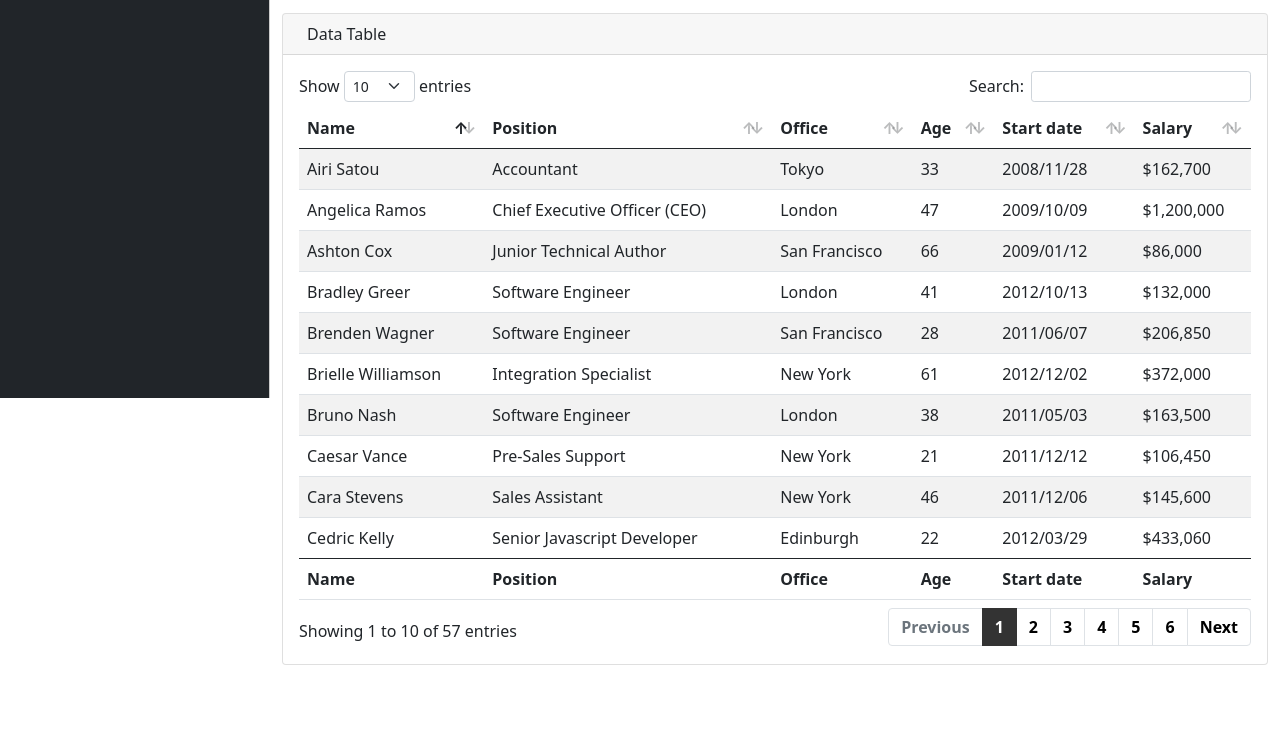
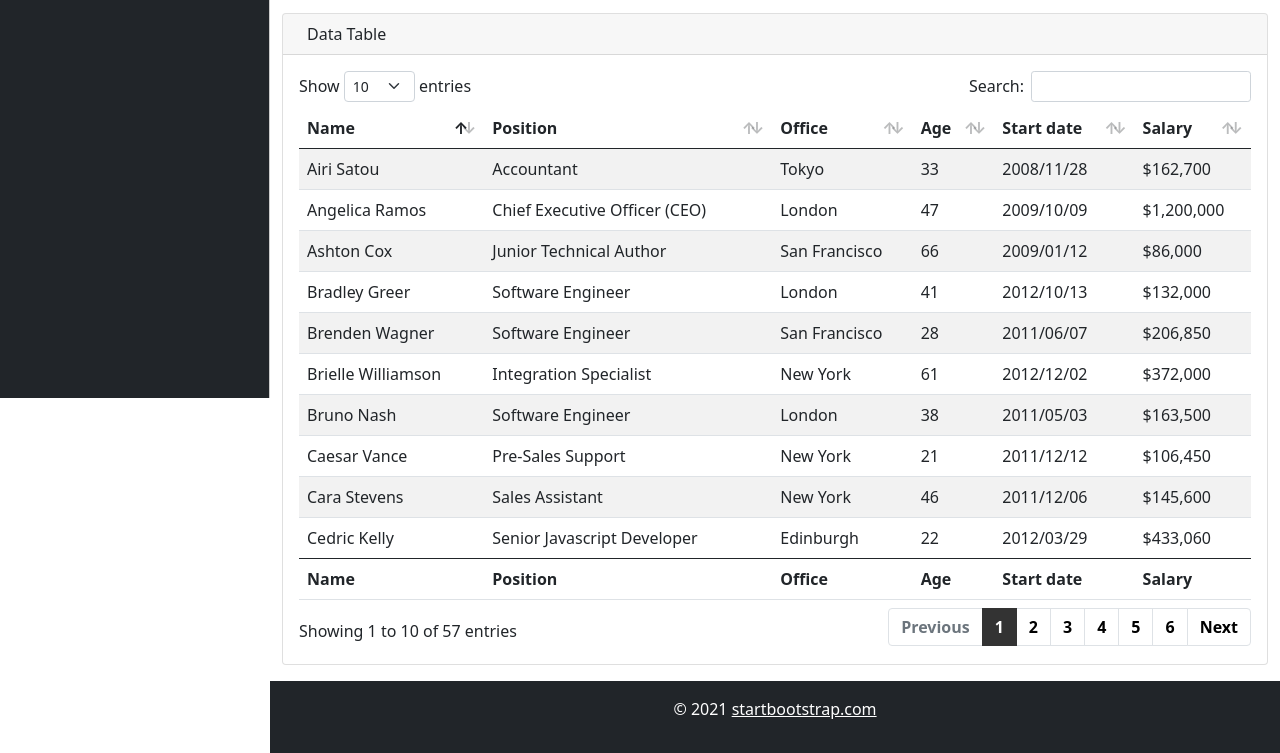
Before and after one commit to IvanConsalter/Build_Website_17-Dashboard-, a plain HTML site: page index.html in a window 1280 px wide. Shown: the part 402-1155 px from the top of the page. Before the commit the page ends 1083 px from the top, so only its background shows below. Drawn offline with nearby package versions, Linux system fonts and the light colour scheme; some icons are missing.

Commit message:
added footer section

```diff
--- a/index.html
+++ b/index.html
@@ -700,6 +700,19 @@
             </div>
             <!-- END TABLE -->
         </div>
+
+        <!-- FOOTER -->
+        <footer class="bg-dark text-white py-3 text-center">
+            <div>
+                <p>&copy;
+                    <span class="year"></span>
+                    <a href="https://startbootstrap.com/previews/sb-admin" target="_blank" class="text-white">
+                        startbootstrap.com
+                    </a>
+                </p>
+            </div>
+        </footer>
+        <!-- END FOOTER -->
     </main>
     <!-- END MAIN -->
 
@@ -709,5 +722,9 @@
     <script src="./js/jquery.dataTables.min.js"></script>
     <script src="./js/dataTables.bootstrap5.min.js"></script>
     <script src="./js/script.js"></script>
+
+    <script>
+        $('.year').html(new Date().getFullYear());
+    </script>
 </body>
 </html>
```
